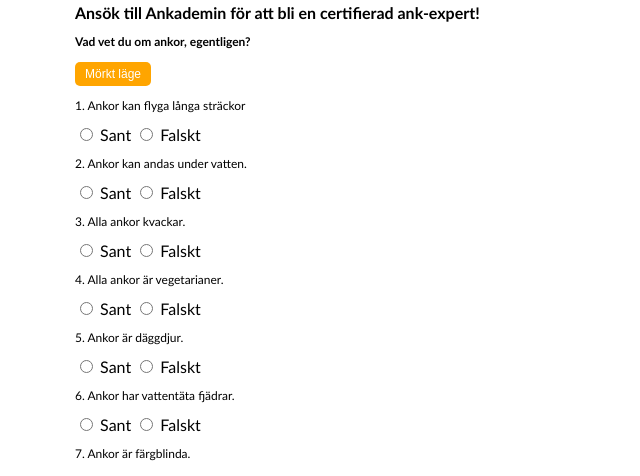
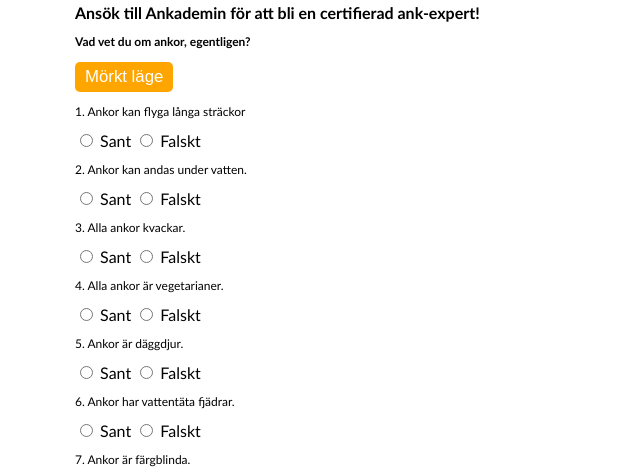
Before and after one commit to punfupanda/na-fend-js1-exam, a plain HTML site: page index.html in a window 1280 px wide. Shown: the part 624-1100 px from the top of the page, without its empty margins (309-949 px from the left). Drawn offline with Linux system fonts and the light colour scheme.

Commit message:
CSS changes

```diff
--- a/styles.css
+++ b/styles.css
@@ -31,7 +31,7 @@ img {
 
 /* Dark mode button */
 #toggle {
-    font-size: 12px;
+    font-size: 1.05rem;
     background-color: orange;
     color: white;
     display: inline-block;
```
